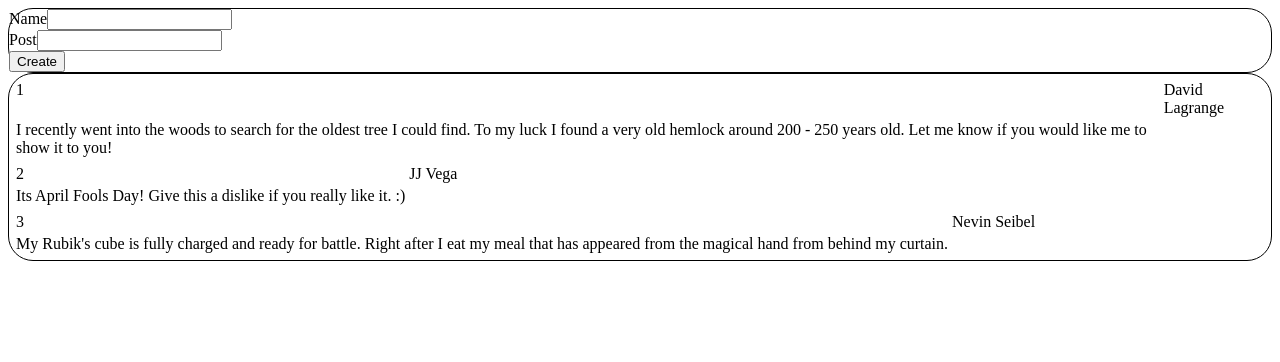
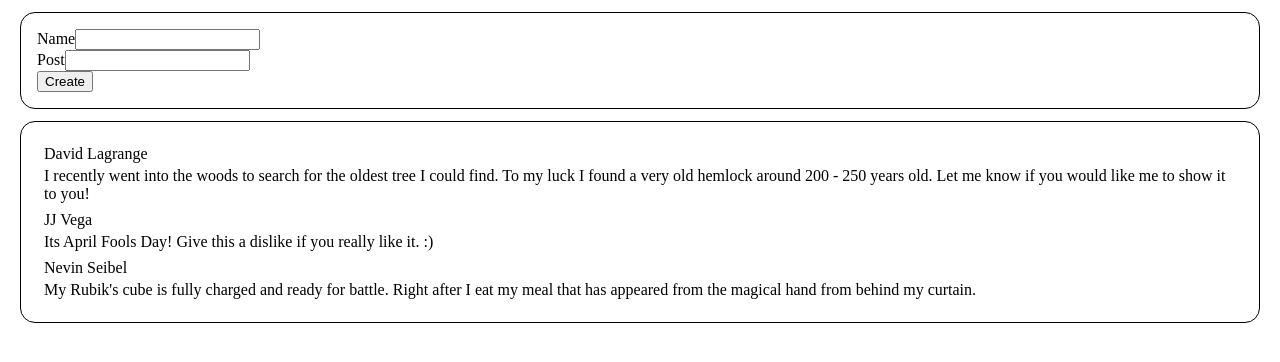
Before and after one commit to mightya4/SocialFeed, a React (Create React App) app: page / in a window 1280 px wide. Shown: the top 362 px of the page. Built offline with nearby package versions, Linux system fonts and the light colour scheme.

Commit message:
Added Form Control to Create Post File+ Removed Index Display from Display Post + Added Seperation of Text From Bounding Box in Post.css File

```diff
--- a/src/Components/Post/CreatePost.jsx
+++ b/src/Components/Post/CreatePost.jsx
@@ -12,14 +12,14 @@ const CreatePost = (props) => {
         };
     }
     return(
-        <form onSubmit={handleCreatePost}>
-            <div>
+        <form onSubmit={handleCreatePost} className='form-grid'>
+            <div className="form-group">
                 <label>Name</label>
-                <input type='text' value= {name} onChange={(event) => {setName(event.target.value)}}></input>
+                <input type='text' className="form-control" value= {name} onChange={(event) => {setName(event.target.value)}}></input>
             </div>
-            <div>
+            <div className="form-group">
                 <label>Post</label>
-                <input type='text' value= {post} onChange={(event) => {setPost(event.target.value)}}></input>
+                <input type='text' className="form-control" value= {post} onChange={(event) => {setPost(event.target.value)}}></input>
             </div>
             <button type='submit'>Create</button>
         </form>
--- a/src/Components/Post/DisplayPosts.jsx
+++ b/src/Components/Post/DisplayPosts.jsx
@@ -2,11 +2,11 @@ const DisplayPost = (props) => {
 
     return(
         <div>
+            <div>
             {props.parentPost.map((post, index) => {
                 return(
                     <tr key={index}>
                         <tr>
-                            <td>{index + 1}</td>
                             <td>{post.name}</td>
                         </tr>
                         <tr>
@@ -15,6 +15,7 @@ const DisplayPost = (props) => {
                     </tr>
                 );
             })}
+            </div>
         </div>
     );
 }
--- a/src/Components/Post/Post.css
+++ b/src/Components/Post/Post.css
@@ -1,5 +1,8 @@
 .post-border-box {
     border: 1px;
     border-style: solid;
-    border-radius: 25px;
+    border-radius: 15px;
+    margin: 0.75em;
+    padding: 1em;
+
 }
```
